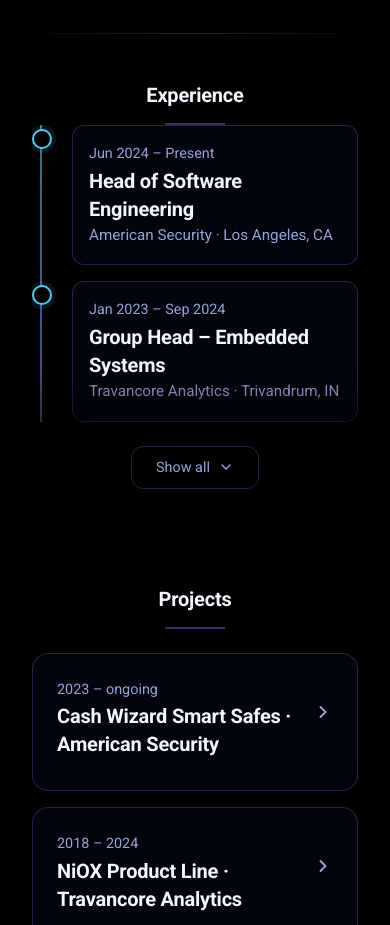
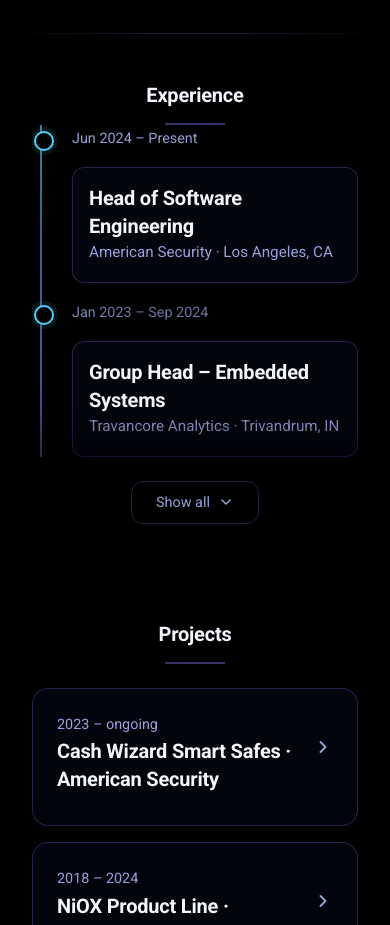
Before and after one commit to sajeshsf/sajeshsf.github.io, a React (Vite) app: page / in a window 390 px wide. Shown: the part 2240-3165 px from the top of the page. Built offline with nearby package versions, Linux system fonts and the light colour scheme.

Commit message:
Create two-sided timeline layout
Co-authored-by: sf.sajesh <sf.sajesh@gmail.com>

```diff
--- a/src/components/TimelineItem.jsx
+++ b/src/components/TimelineItem.jsx
@@ -3,11 +3,13 @@ import PropTypes from 'prop-types'
 export default function TimelineItem({ item }) {
   return (
     <li className="timeline__item">
-      <div className="timeline__marker" aria-hidden="true" />
-      <div className="timeline__content">
+      <div className="timeline__date">
         <p className="text-muted no-margin font-size-xs">
           {item.dateLabel}
         </p>
+      </div>
+      <div className="timeline__marker" aria-hidden="true" />
+      <div className="timeline__content">
         <h2 className="timeline-heading">
           <a href={`/experience/#${item.id}`}>{item.role}</a>
         </h2>
--- a/src/index.css
+++ b/src/index.css
@@ -524,7 +524,7 @@ body.menu-open {
   transform: translateY(-1px);
 }
 
-/* Timeline - Single Side Style */
+/* Timeline - Two-Sided Layout */
 .timeline {
   list-style: none;
   padding: 0;
@@ -532,12 +532,15 @@ body.menu-open {
   display: grid;
   gap: var(--spacing-md);
   position: relative;
+  --timeline-date-width: 11rem;
+  --timeline-marker-column: 2rem;
+  --timeline-marker-size: 1rem;
 }
 
 .timeline::before {
   content: '';
   position: absolute;
-  left: 0.5rem;
+  left: calc(var(--timeline-date-width) + (var(--timeline-marker-column) / 2));
   top: 0;
   bottom: 0;
   width: 2px;
@@ -547,25 +550,36 @@ body.menu-open {
 
 .timeline__item {
   display: grid;
-  grid-template-columns: 1.5rem 1fr;
+  grid-template-columns: var(--timeline-date-width) var(--timeline-marker-column) minmax(0, 1fr);
+  grid-template-areas: 'date marker content';
   gap: var(--spacing-md);
   align-items: start;
   position: relative;
 }
 
+.timeline__date {
+  grid-area: date;
+  text-align: right;
+  padding-right: var(--spacing-sm);
+  font-variant-numeric: tabular-nums;
+}
+
 .timeline__marker {
-  width: 1rem;
-  height: 1rem;
+  grid-area: marker;
+  width: var(--timeline-marker-size);
+  height: var(--timeline-marker-size);
+  justify-self: center;
   border-radius: 50%;
   border: 2px solid var(--accent-soft);
   background: var(--bg-primary);
-  margin-top: 0.25rem;
+  margin-top: 0.35rem;
   position: relative;
   z-index: 1;
   box-shadow: 0 0 0 4px color-mix(in srgb, var(--accent-soft) 10%, transparent);
 }
 
 .timeline__content {
+  grid-area: content;
   font-family: 'Roboto', 'Segoe UI', serif;
   background: var(--bg-card);
   border: 1px solid var(--border);
@@ -635,6 +649,23 @@ body.menu-open {
     padding: var(--spacing-xl) 0;
     max-width: 100vw;
     overflow-x: hidden;
+  }
+
+  .timeline::before {
+    left: 0.5rem;
+  }
+
+  .timeline__item {
+    grid-template-columns: 1.5rem 1fr;
+    grid-template-areas:
+      'marker date'
+      'marker content';
+  }
+
+  .timeline__date {
+    text-align: left;
+    padding-right: 0;
+    padding-top: 0.1rem;
   }
 
   .header {
```
